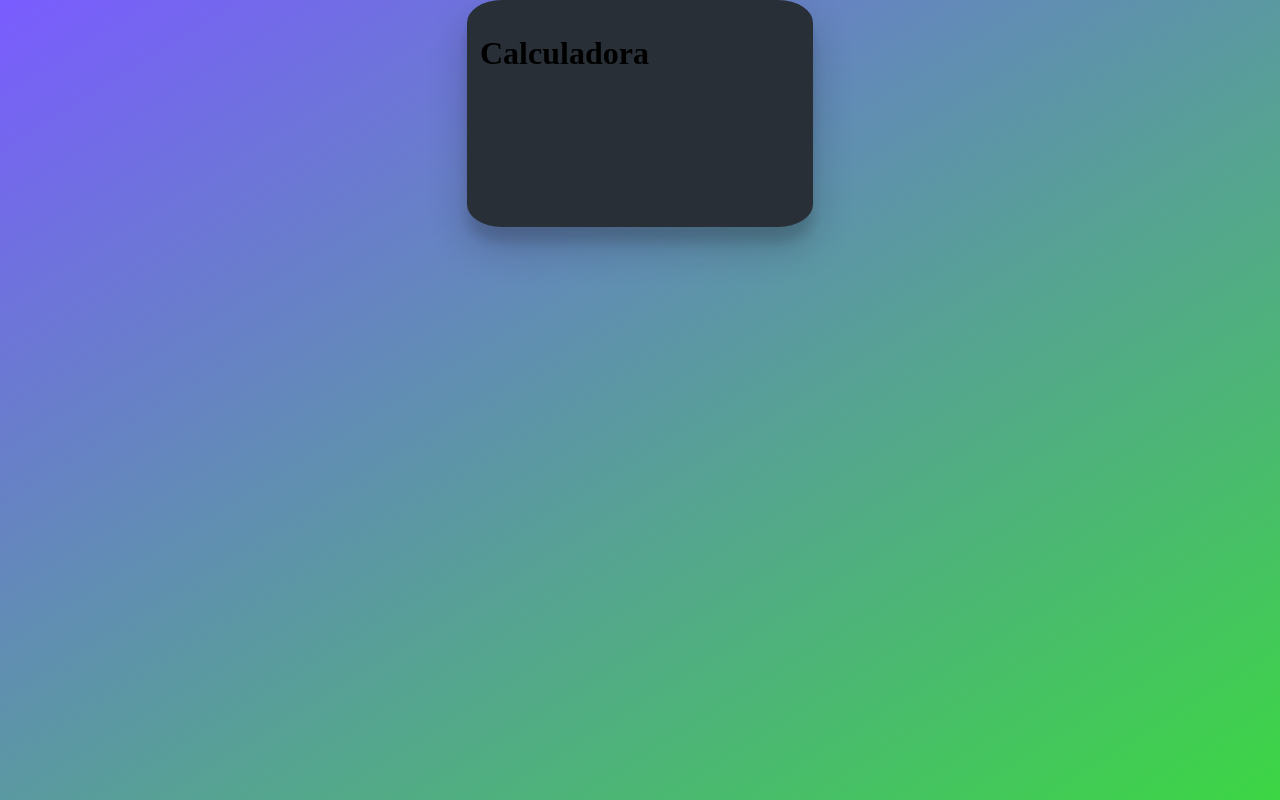
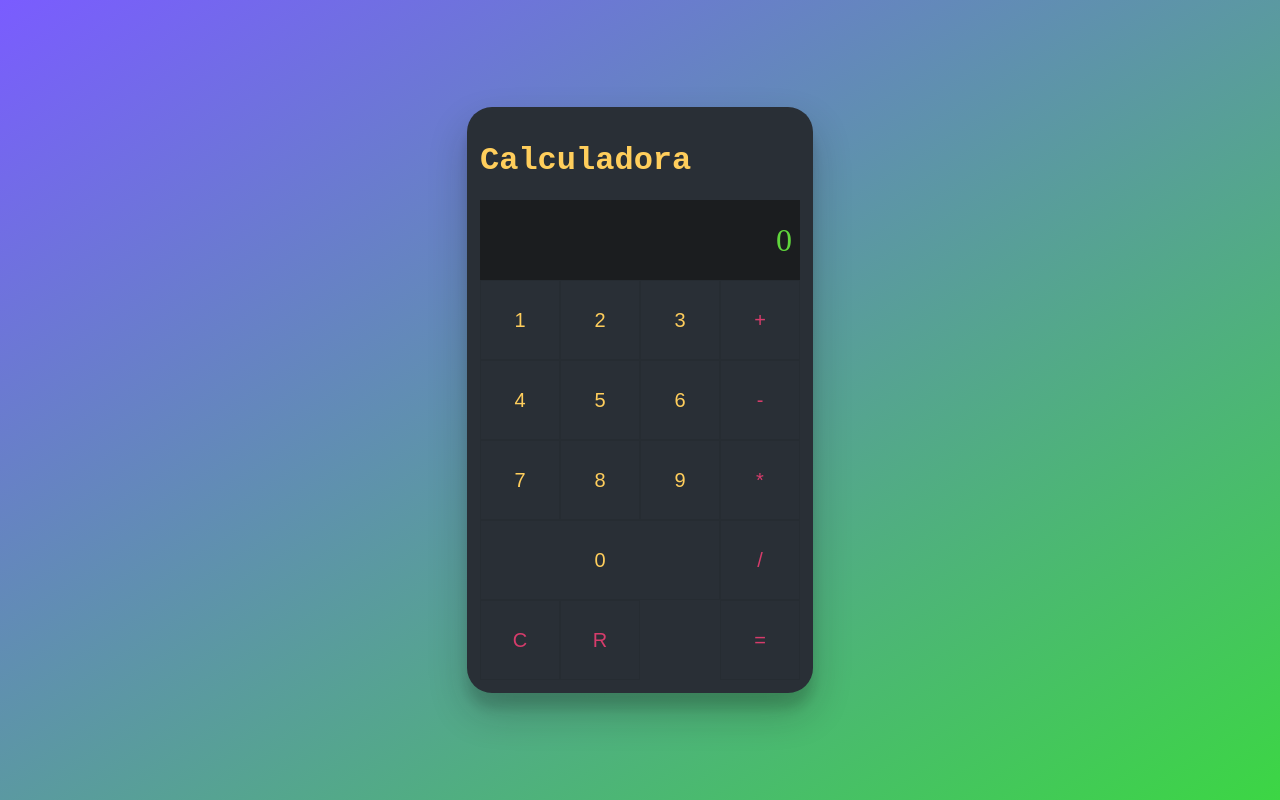
Before and after one commit to mycaballero/calc-app, a React (Create React App) app: page / in a window 1280 px wide. Built offline with nearby package versions, Linux system fonts and the light colour scheme.

Commit message:
propiedades y estilos para la calculadora

```diff
--- a/src/App.jsx
+++ b/src/App.jsx
@@ -1,18 +1,51 @@
 // importaciones
-import React from 'react';
-import './components/css/App.css';
+import React from 'react'
+import Result from './components/Result'
+// estilos
+import './components/css/App.css'
 
 
 // generar componente -> Arrow function
 const App = () => {
-
+    // *debugger* para interrumpir y spervisar en una linea de código
     // lo que se ejecuta
-    return (<main className="react-calculator">
-                <div>
-                    <h1 className="calc-title">Calculadora</h1>
+    console.log("app renderizada")
+    return (<main className="main-calculator">
+                <div className="react-calculator">
+                    <div>
+                        <h1 className="calc-title">Calculadora</h1>
+                        <Result value={"0"}></Result>
+                    </div>
+                    <div className="numbers">
+                        <button>1</button>
+                        <button>2</button>
+                        <button>3</button>
+                        <button>4</button>
+                        <button>5</button>
+                        <button>6</button>
+                        <button>7</button>
+                        <button>8</button>
+                        <button>9</button>
+                        <button>0</button>
+                    </div>
+                    <div className="functions">
+                        <button>
+                            C
+                        </button>
+                        <button>
+                            R
+                        </button>
+                    </div>
+                    <div className="math-operations">
+                        <button>+</button>
+                        <button>-</button>
+                        <button>*</button>
+                        <button>/</button>
+                        <button>=</button>
+                    </div>
                 </div>
-            </main>);
-};
+            </main>)
+}
 
 // exportar
-export default App;
+export default App
--- a/src/components/Result.jsx
+++ b/src/components/Result.jsx
@@ -0,0 +1,23 @@
+// Siempre se importar
+import React from "react"
+
+// lo que se va a ejecutar
+const Result = (props) => {
+    // concepto de  object destructuring
+    const {value} = props
+    console.log("Result",value)
+    return (
+        <div className="result-calc">
+            <span>
+                {
+                    // props.value -> Esto está bien pero no es Destructuring es de la forma (objeto.propiedad)
+                    value // al utilizar el Destructuring Ya no es necesario colocar *objeto.*, solo se deja la propiedad
+
+                }
+            </span>
+        </div>
+    )
+}
+
+// se debe exportar
+export default Result
--- a/src/components/css/App.css
+++ b/src/components/css/App.css
@@ -14,9 +14,14 @@
     margin: 0;
 }
 
+.main-calculator{
+    min-height: 100vh;
+    display: flex;
+    align-items: center;
+}
 .react-calculator {
     position: relative;
-    border-radius: 10% ;
+    border-radius: 25px ;
     margin: 0 auto;
     padding: 10pt;
     width: 320px;
@@ -34,3 +39,76 @@
     75% {border-radius: 40% 60% 31% 69% / 74% 58% 42% 26% ;}
     100% {border-radius: 48% 52% 77% 23% / 45% 30% 70% 55% ;}
 }
+
+.calc-title {
+    font-family: 'Courier New', Courier, monospace;
+    color: #ffce5c;
+}
+
+button {
+    outline: none;
+    border: 0;
+    padding: 16px;
+    font-size: 20px;
+    line-height: 1;
+    background-color: transparent;
+    color: #ffce5c;
+    transition: all 300ms;
+    border: 1px solid #0001;
+}
+
+button:hover {
+    color: #00a3f5;
+    border: 1px solid #ffce5c22;
+}
+
+
+.result-calc {
+    position: relative;
+    width: 320px;
+    height: 80px;
+    padding: 8px;
+    overflow: hidden;
+    background-color: rgba(19, 19, 19, .64);
+    font-size: 32px;
+    line-height: 2;
+    color: #60d63c;
+    text-align: right;
+    direction: rtl;
+    white-space: nowrap;
+    box-sizing: border-box;
+}
+
+.functions button, .math-operations button {
+    display: inline-block;
+    width: 80px;
+    height: 80px;
+    color: #d63c6b
+}
+
+.functions button:hover,
+.math-operations button:hover {
+    color: #b696a0;
+}
+
+.numbers {
+    width: 240px;
+    float: left;
+}
+
+.numbers button {
+    display: block;
+    position: relative;
+    width: 80px;
+    height: 80px;
+    float: left;
+}
+
+.numbers button:last-child {
+    width: 100%;
+}
+
+.functions {
+    float: left;
+    width: 240px;
+}
```
